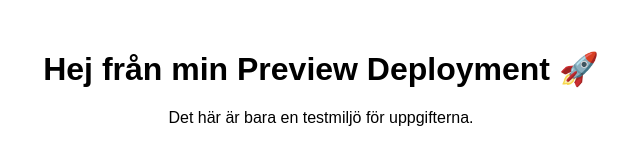
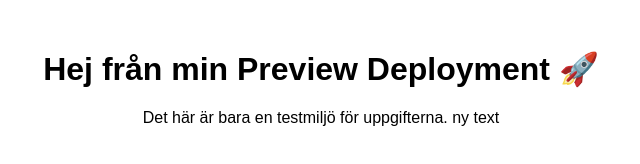
Before and after one commit to Asplund1/Uppgifter-vecka-39-41-42-43, a website: page public/index.html in a window 1280 px wide. Shown: the whole page, without its empty margins (319-959 px from the left). Drawn offline with Linux system fonts and the light colour scheme.

Commit message:
hope it works now

```diff
--- a/index.html
+++ b/public/index.html
@@ -6,6 +6,6 @@
   </head>
   <body style="font-family: sans-serif; text-align:center; margin-top:50px;">
     <h1>Hej från min Preview Deployment 🚀</h1>
-    <p>Det här är bara en testmiljö för uppgifterna.</p>
+    <p>Det här är bara en testmiljö för uppgifterna. ny text</p>
   </body>
 </html>
```
